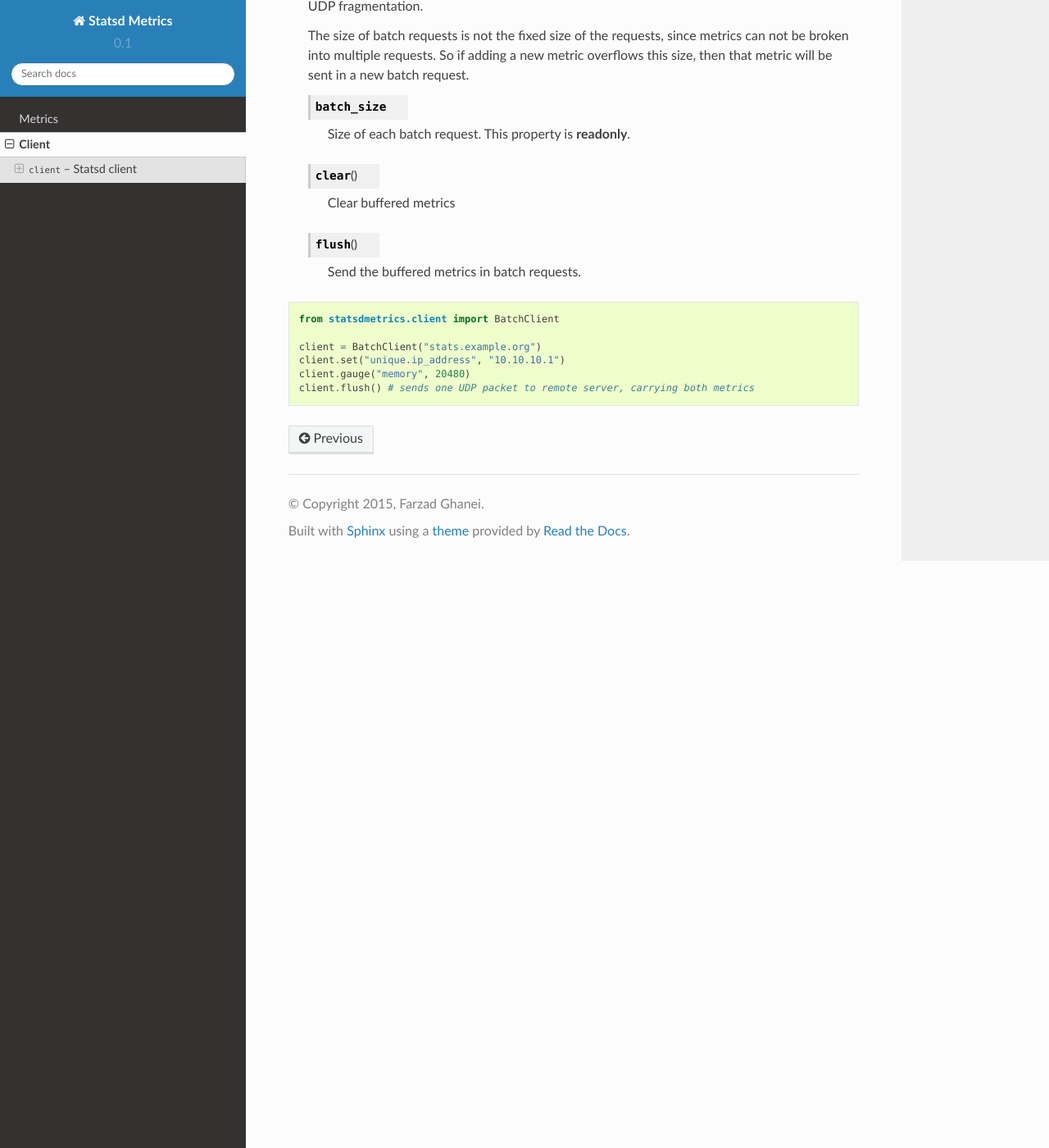
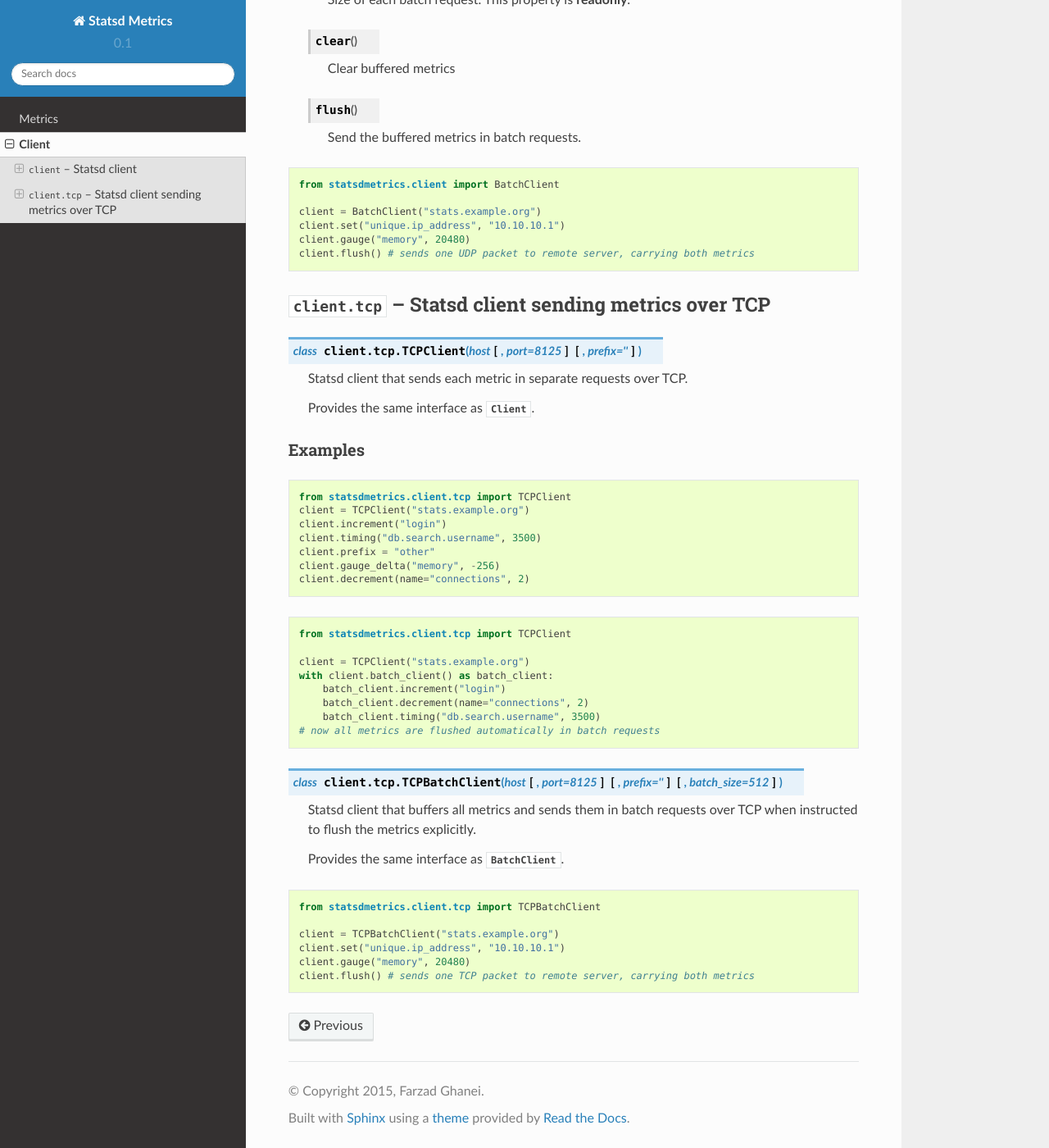
Before and after one commit to farzadghanei/statsd-metrics, a Sphinx documentation site: the page built from docs/client.rst, in a window 1280 px wide and 1400 px high, scrolled down 2380 px. Shown: the whole window at 82% size. Built offline with Sphinx 7.4.7 and the Read the Docs theme 2.0.0, drawn with Linux system fonts in a browser that asks for light colours; some of the changed text lies outside the part shown.

Commit message:
Update docs and README for TCP clients

```diff
--- a/README.rst
+++ b/README.rst
@@ -42,6 +42,11 @@ Parse metrics from a Statsd request
 
 Statsd Client
 -------------
+* ``client.Client``: Default client, sends request on each call using UDP
+* ``client.BatchClient``: Buffers metrics and flushes them in batch requests using UDP
+* ``client.tcp.TCPClient``: Sends request on each call using TCP
+* ``client.tcp.TCPBatchClient``: Buffers metrics and flushes them in batch requests using TCP
+
 Send Statsd requests
 
 .. code-block:: python
--- a/docs/client.rst
+++ b/docs/client.rst
@@ -3,7 +3,7 @@ Client
 ******
 
 To send the metrics to Statsd server, client classes are available
-in the :mod:`client` module.
+in the :mod:`client` package and :mod:`client.tcp` module.
 
 
 :mod:`client` -- Statsd client
@@ -31,7 +31,7 @@ in the :mod:`client` module.
 
     .. data:: remote_address
 
-        tuple of resolved server address (addr, port). This property is **readonly**.
+        tuple of resolved server address (host, port). This property is **readonly**.
 
     .. method:: increment(name, [count=1], [rate=1])
 
@@ -91,21 +91,9 @@ Examples
     client = Client("stats.example.org")
     client.increment("login")
     client.timing("db.search.username", 3500)
-
-The client settings (remote host, port or prefix) after the instance has been initialized or even used
-to send metrics.
-
-
-.. code-block:: python
-
-    from statsdmetrics.client import Client
-
-    client = Client("stats.example.org")
-    client.increment("login")
     client.prefix = "other"
     client.gauge_delta("memory", -256)
     client.decrement(name="connections", 2)
-
 
 .. code-block:: python
 
@@ -121,8 +109,8 @@ to send metrics.
 
 .. class:: BatchClient(host, [port=8125], [prefix=''], [batch_size=512])
 
-    Statsd client extending the default client, but buffers all metrics and sends them
-    in batch UDP requests when instructed to flush the metrics explicitly.
+    Statsd client that buffers all metrics and sends them in batch requests
+    over UDP when instructed to flush the metrics explicitly.
 
     Each UDP request might contain multiple metrics, but limited to a certain batch size
     to avoid UDP fragmentation.
@@ -153,3 +141,59 @@ to send metrics.
     client.set("unique.ip_address", "10.10.10.1")
     client.gauge("memory", 20480)
     client.flush() # sends one UDP packet to remote server, carrying both metrics
+
+
+:mod:`client.tcp` -- Statsd client sending metrics over TCP
+===========================================================
+
+.. module:: client.tcp
+    :synopsis: Define Statsd client classes that send metrics over TCP
+.. moduleauthor:: Farzad Ghanei
+
+.. class:: TCPClient(host, [port=8125], [prefix=''])
+
+    Statsd client that sends each metric in separate requests over TCP.
+
+    Provides the same interface as :class:`~client.Client`.
+
+Examples
+--------
+
+.. code-block:: python
+
+    from statsdmetrics.client.tcp import TCPClient
+    client = TCPClient("stats.example.org")
+    client.increment("login")
+    client.timing("db.search.username", 3500)
+    client.prefix = "other"
+    client.gauge_delta("memory", -256)
+    client.decrement(name="connections", 2)
+
+.. code-block:: python
+
+    from statsdmetrics.client.tcp import TCPClient
+
+    client = TCPClient("stats.example.org")
+    with client.batch_client() as batch_client:
+        batch_client.increment("login")
+        batch_client.decrement(name="connections", 2)
+        batch_client.timing("db.search.username", 3500)
+    # now all metrics are flushed automatically in batch requests
+
+
+.. class:: TCPBatchClient(host, [port=8125], [prefix=''], [batch_size=512])
+
+    Statsd client that buffers all metrics and sends them in batch requests
+    over TCP when instructed to flush the metrics explicitly.
+
+    Provides the same interface as :class:`~client.BatchClient`.
+
+
+.. code-block:: python
+
+    from statsdmetrics.client.tcp import TCPBatchClient
+
+    client = TCPBatchClient("stats.example.org")
+    client.set("unique.ip_address", "10.10.10.1")
+    client.gauge("memory", 20480)
+    client.flush() # sends one TCP packet to remote server, carrying both metrics
--- a/docs/index.rst
+++ b/docs/index.rst
@@ -33,8 +33,10 @@ and return the corresponding metric object. This could be used on the server sid
 
 Clients
 -------
-- :class:`~client.Client`: Default client, sends request on each call direclty.
-- :class:`~client.BatchClient`: Buffers metrics and flushes them in batch requests.
+* :class:`~client.Client`: Default client, sends request on each call using UDP
+* :class:`~client.BatchClient`: Buffers metrics and flushes them in batch requests using UDP
+* :class:`~client.tcp.TCPClient`: Sends request on each call using TCP
+* :class:`~client.tcp.TCPBatchClient`: Buffers metrics and flushes them in batch requests using TCP
 
 Installation
 ============
```
